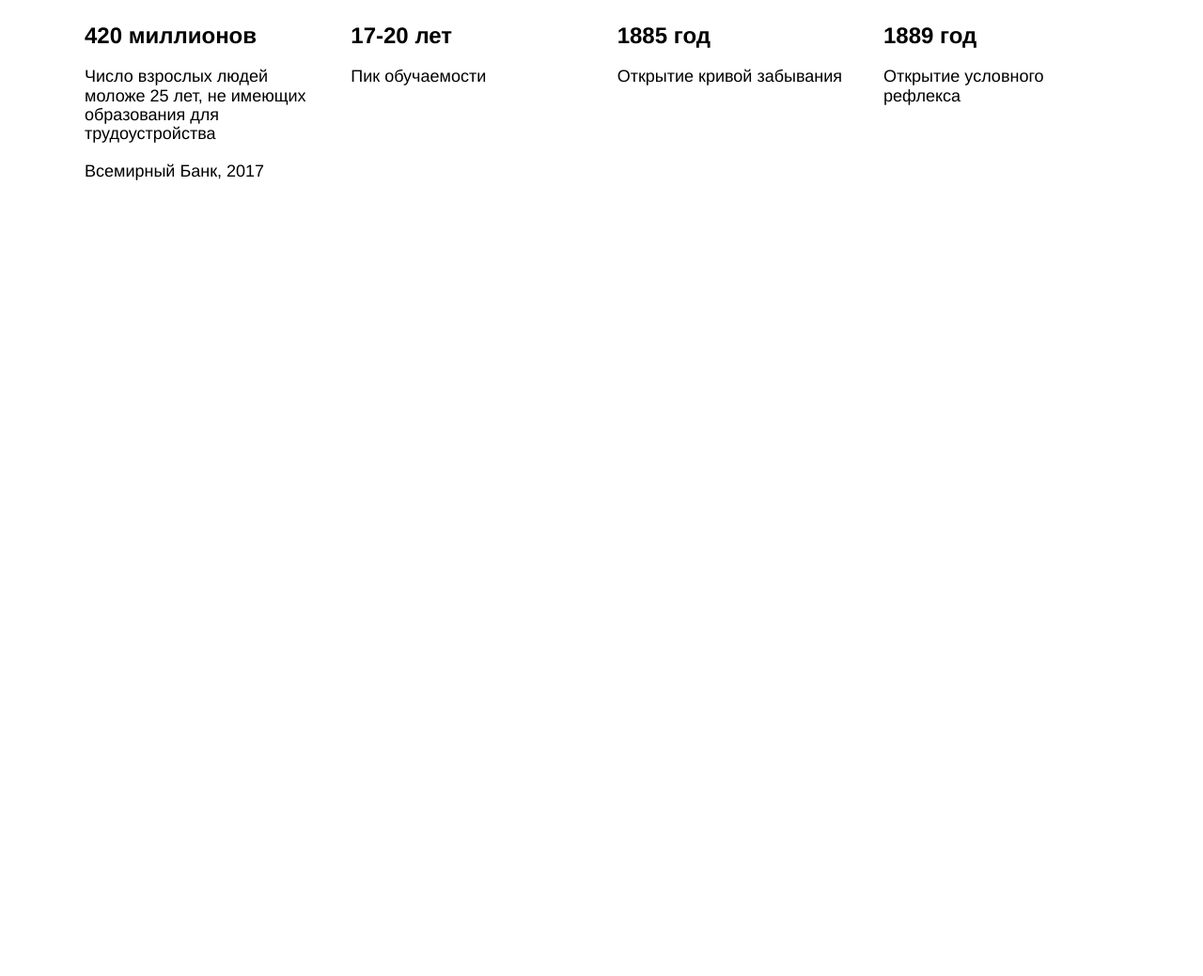
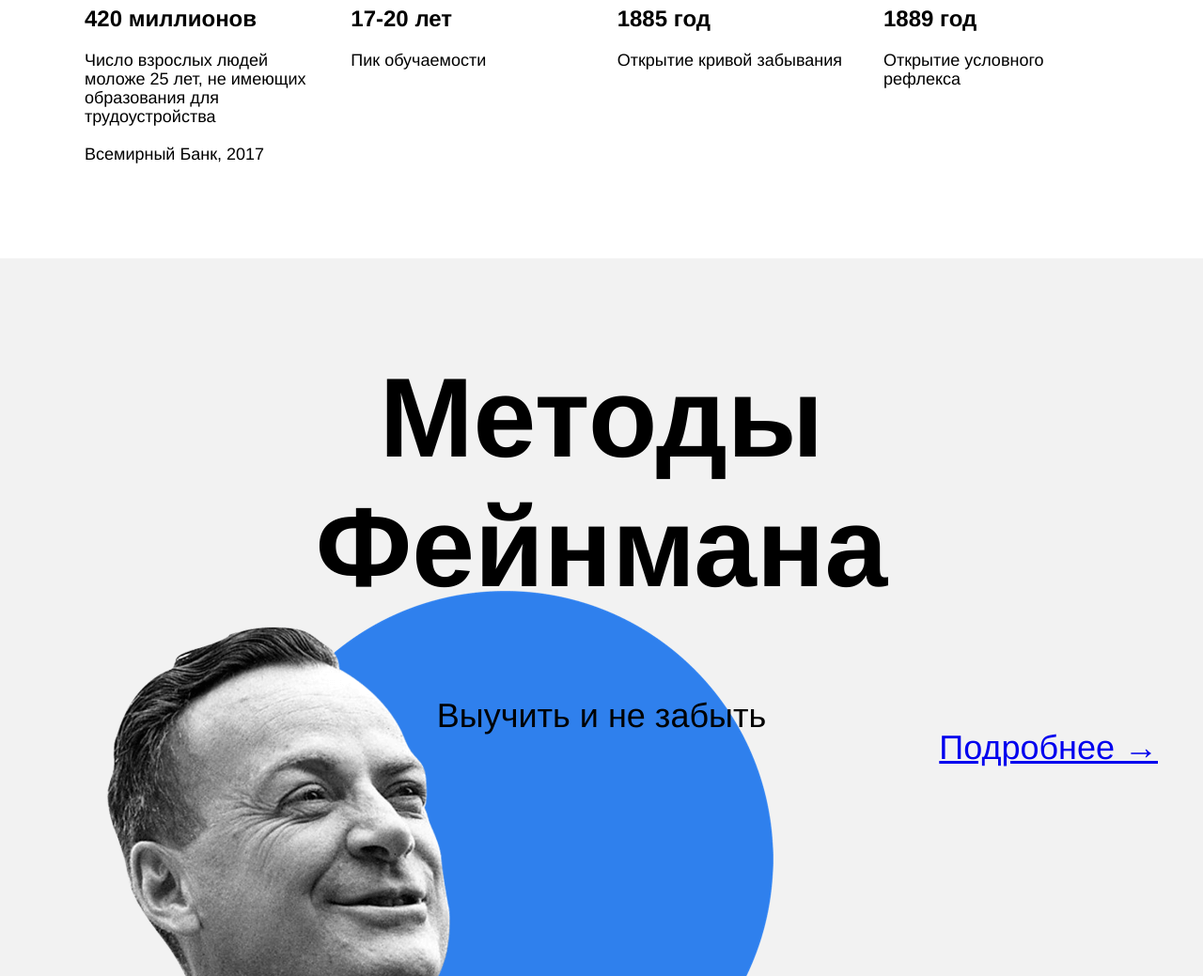
Before and after one commit to anaydenov44/first-project, a plain HTML site: page index.html in a window 1280 px wide. Shown: the part 1761-2800 px from the top of the page at 94% size. Before the commit the page ends 2061 px from the top, so only its background shows below. Drawn offline with Linux system fonts and the light colour scheme.

Commit message:
Сделан блок фейнам и подключен стиль normalize

```diff
--- a/index.html
+++ b/index.html
@@ -5,6 +5,7 @@
   <meta name="viewport" content="width=device-width, initial-scale=1.0">
   <title>Научиться учиться</title>
   <link rel="stylesheet" href="styles/style.css">
+  <link rel="stylesheet" href="styles/normalize.css">
 </head>
 
 <body>
@@ -88,6 +89,10 @@
       </section>
 
       <section class="feynman">
+        <h1 class="title feynman__title">Методы Фейнмана</h1>
+        <h3 class="subtitle feynman__subtitle">Выучить и не забыть</h3>
+        <a class="link feynman__link" href="#">Подробнее →</a>
+        <div class="image feynman__image"></div>
       </section>
 
       <section class="kaufman">
--- a/styles/style.css
+++ b/styles/style.css
@@ -22,6 +22,14 @@
 .digits{
     padding-top: 100px;
     padding-bottom: 100px;
+}
+
+.feynman{
+    background-color: #f2f2f2;
+    position: relative;
+    height: 890px;
+    padding-top: 100px;
+
 }
 
 .table__cell_theme_dark {
@@ -61,7 +69,6 @@
     font-size: 18px;
     font-weight: normal;
 }
-
 
 .header__main-illustration{
     position: absolute;
@@ -181,3 +188,47 @@
 .cell__text__author{
     margin-bottom: 0;
 }
+
+.feynman__title{
+    position: absolute;
+    text-align: center;
+    left: 50%;
+    margin: 0;
+    transform: translateX(-50%);
+    width: 648px;
+    line-height: 1.15;
+    font-size: 120px;
+    font-weight: 600;
+    z-index: 5;
+}
+
+.feynman__subtitle{
+    position: absolute;
+    text-align: center;
+    left: 50%;
+    transform: translateX(-50%);
+    top: 425px;
+    z-index: 5;
+    line-height: 51px;
+    font-size: 36px;
+    font-weight: normal;
+}
+
+.feynman__link{
+    position: absolute;
+    top: 50%;
+    right: 48px;
+    line-height: 51px;
+    font-size: 36px;
+    font-weight: normal;
+}
+
+.feynman__image{
+    background-image: url(../images/feynman.png);
+    height: 637px;
+    width: 867px;
+    position: absolute;
+    bottom: 0;
+    left: 0;
+    z-index: 4;
+}
```
Also changed, not shown: images/feynman.png (renamed from sprint-1__startkit/sprint-1__startkit/images/feynman.png), styles/normalize.css (renamed from sprint-1__startkit/sprint-1__startkit/styles/normalize.css).
